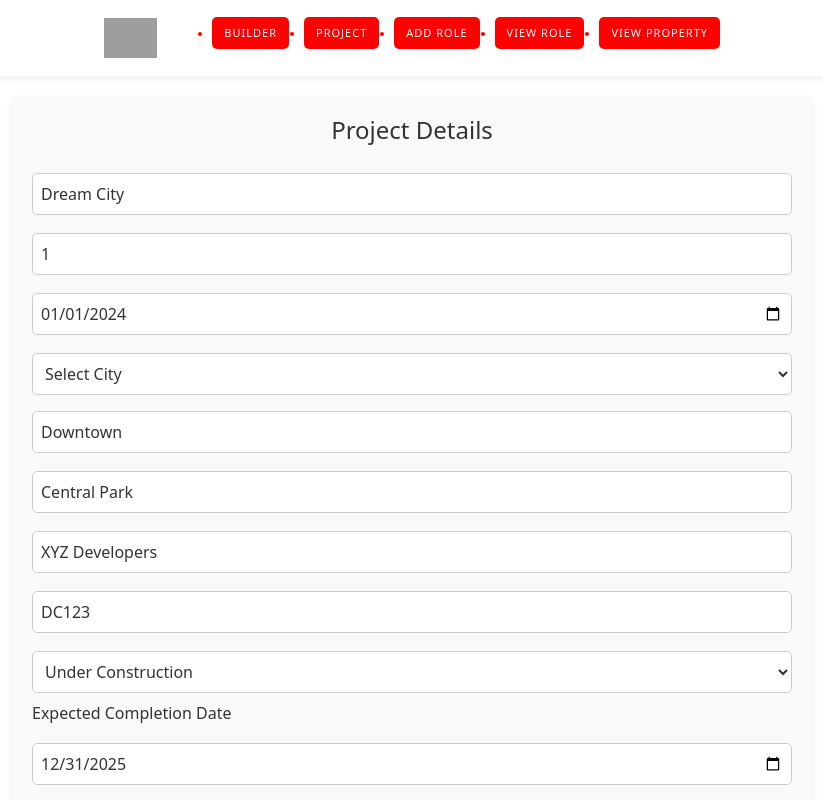
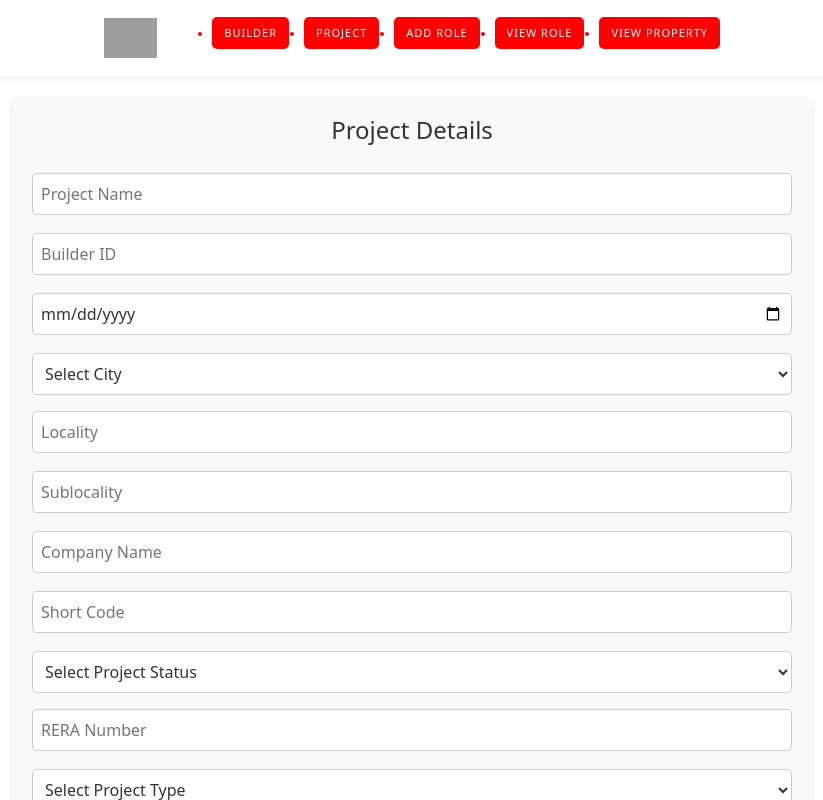
Before and after one commit to Faisu0p/Bhumi-Frontend, a React (Vite) app: page /add-project in a window 1280 px wide. Shown: the whole page, without its empty margins (228-1051 px from the left). Built offline with nearby package versions, Linux system fonts and the light colour scheme; grey boxes are pictures that could not be loaded; some icons are missing.

Commit message:
Added Project Verify with working

```diff
--- /dev/null
+++ b/src/Pages/Admin/ManageProjectPage.jsx
@@ -0,0 +1,84 @@
+import React, { useState, useEffect } from 'react';
+import { fetchProjectNamesAndIds, verifyProject } from './apis/projectApi'; // Importing the correct API functions
+
+
+const ManageProjectPage = () => {
+  const [selectedProject, setSelectedProject] = useState('');
+  const [projects, setProjects] = useState([]);
+  const [verificationMessage, setVerificationMessage] = useState('');
+
+  // Fetch project names and IDs from the backend on component mount
+  useEffect(() => {
+    const fetchProjects = async () => {
+      try {
+        const response = await fetchProjectNamesAndIds(); // Fetch project names and IDs
+        if (response && Array.isArray(response.data)) {
+          setProjects(response.data); // Set projects if data is an array
+        } else {
+          console.error('Expected an array of projects but got:', response);
+        }
+      } catch (error) {
+        console.error('Error fetching projects:', error);
+      }
+    };
+
+    fetchProjects();
+  }, []);
+
+  // Handle project selection change
+  const handleProjectChange = (e) => {
+    setSelectedProject(e.target.value);
+    setVerificationMessage('');
+  };
+
+  // Handle project verification
+  const handleVerify = async () => {
+    if (!selectedProject) {
+      setVerificationMessage('Please select a project');
+      return;
+    }
+
+    try {
+      const response = await verifyProject(selectedProject); // Send the selected project ID to verify
+
+      console.log("Response from verifyProject:", response);
+
+      if (response && response.message) {
+        setVerificationMessage(response.message); // Show the verification message
+      } else {
+        setVerificationMessage('Unexpected response format from server');
+      }
+    } catch (error) {
+      setVerificationMessage('An error occurred while verifying the project');
+      console.error('Error verifying project:', error);
+    }
+  };
+
+  return (
+    <div className="manage-page">
+      <h1>Manage Projects</h1>
+      <div className="project-selection">
+        <select
+          value={selectedProject}
+          onChange={handleProjectChange}
+          className="project-dropdown"
+        >
+          <option value="">Select a project</option>
+          {projects.map((project) => (
+            <option key={project.Project_id} value={project.Project_id}>
+              {project.Project_Name} (ID: {project.Project_id})
+            </option>
+          ))}
+        </select>
+        <button onClick={handleVerify} className="verify-button">
+          Verify
+        </button>
+      </div>
+      {verificationMessage && (
+        <div className="verification-message">{verificationMessage}</div>
+      )}
+    </div>
+  );
+};
+
+export default ManageProjectPage;
--- a/src/Pages/Admin/apis/projectApi.jsx
+++ b/src/Pages/Admin/apis/projectApi.jsx
@@ -47,14 +47,28 @@ const getRequest = async (url) => {
 
 // Submit a new project with all its details
 export const createProject = async (projectData) => {
-  const url = `${BASE_URL}/submitProject`;  // Corrected API endpoint
+  const url = `${BASE_URL}/submitProject`;
   const result = await postRequest(url, projectData);
   return result;
 };
 
 // Fetch all projects
 export const fetchAllProjects = async () => {
-  const url = `${BASE_URL}/all_projects`;  // Corrected API endpoint
+  const url = `${BASE_URL}/all_projects`;
   const result = await getRequest(url);
   return result;
 };
+
+// Verify a project by its ID
+export const verifyProject = async (projectId) => {
+  const url = `${BASE_URL}/verifyProjectById`;
+  const result = await postRequest(url, { projectId });
+  return result;
+};
+
+// Fetch Project IDs and Names
+export const fetchProjectNamesAndIds = async () => {
+  const url = `${BASE_URL}/names_id`;
+  const result = await getRequest(url);
+  return result;
+};
--- a/src/Pages/Admin/components/Header.jsx
+++ b/src/Pages/Admin/components/Header.jsx
@@ -48,6 +48,7 @@ const Header = () => {
                 <div className="nav-link">Project</div>
                 <div className="dropdown-menu">
                   <Link to="/add-project" className="dropdown-item">Add Project</Link>
+                  <Link to="/manage-project" className="dropdown-item">Manage Project</Link>
                   <Link to="/view-project" className="dropdown-item">View Project</Link>
                 </div>
               </li>
--- a/src/Pages/Admin/components/ProjectForm.jsx
+++ b/src/Pages/Admin/components/ProjectForm.jsx
@@ -7,25 +7,25 @@ const ProjectForm = ({ onNext }) => {
 
   const [projectData, setProjectData] = useState({
 
-    projectName: 'Dream City',
-    builderId: '1',
-    launchDate: '2024-01-01',
-    city: 'New York',
-    locality: 'Downtown',
-    sublocality: 'Central Park',
-    companyName: 'XYZ Developers',
-    shortCode: 'DC123',
-    deliveryStatus: 'Under Construction',
-    deliveryDate: '2025-12-31',
-    reraNumber: 'RERA123456',
-    totalTowers: '5',
-    totalResidentialUnits: '200',
-    totalCommercialUnits: '50',
-    projectType: 'Residential',
-    sectorBriefing: 'High-end luxury residential project.',
-    projectBriefing: 'A premium residential complex with modern amenities.',
-    projectIsVerified: true,
-    projectMedia: 'https://example.com/project-media',
+    projectName: '',
+    builderId: '',
+    launchDate: '',
+    city: '',
+    locality: '',
+    sublocality: '',
+    companyName: '',
+    shortCode: '',
+    deliveryStatus: '',
+    deliveryDate: '',
+    reraNumber: '',
+    totalTowers: '',
+    totalResidentialUnits: '',
+    totalCommercialUnits: '',
+    projectType: '',
+    sectorBriefing: '',
+    projectBriefing: '',
+    projectIsVerified: false,
+    projectMedia: '',
   });
 
   const handleChange = (e) => {
--- a/src/main.jsx
+++ b/src/main.jsx
@@ -16,6 +16,7 @@ import ManageBuilderPage from './Pages/Admin/ManageBuilderPage';
 import Header from './Pages/Admin/components/Header';
 import ViewProjectPage from './Pages/Admin/ViewProjectPage';
 import ViewBuilderPage from './Pages/Admin/ViewBuilderPage';
+import ManageProjectPage from './Pages/Admin/ManageProjectPage';
 
 function LayoutWithHeader({ children }) {
   return (
@@ -45,6 +46,8 @@ ReactDOM.createRoot(document.getElementById('root')).render(
         <Route path="/manage-builder" element={<LayoutWithHeader><ManageBuilderPage /></LayoutWithHeader>} />
         <Route path="/view-builder" element={<LayoutWithHeader><ViewBuilderPage /></LayoutWithHeader>} />
         <Route path="/view-project" element={<LayoutWithHeader><ViewProjectPage /></LayoutWithHeader>} />
+        <Route path="/manage-project" element={<LayoutWithHeader><ManageProjectPage /></LayoutWithHeader>} />
+
 
       </Routes>
     </Router>
```
